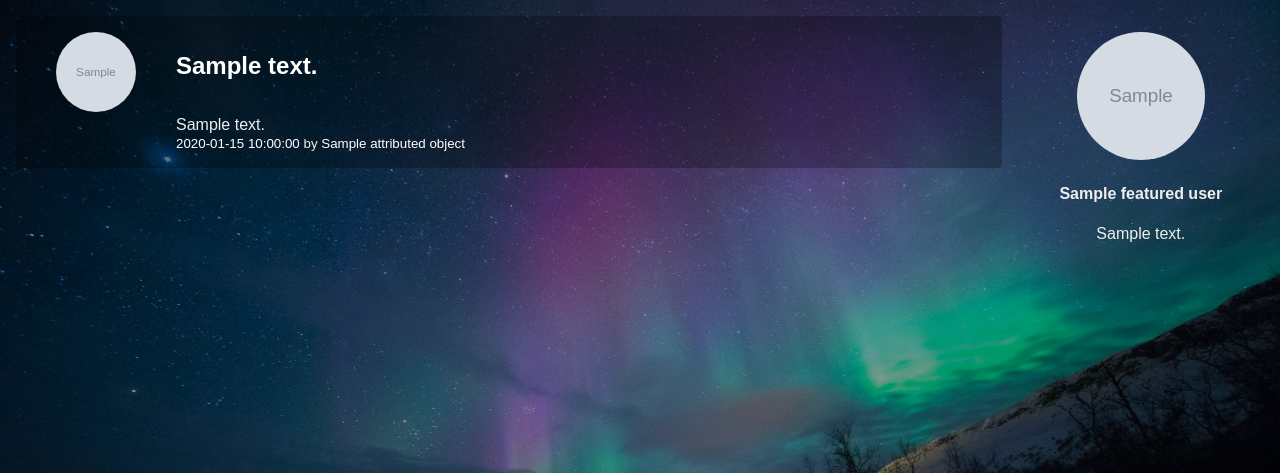
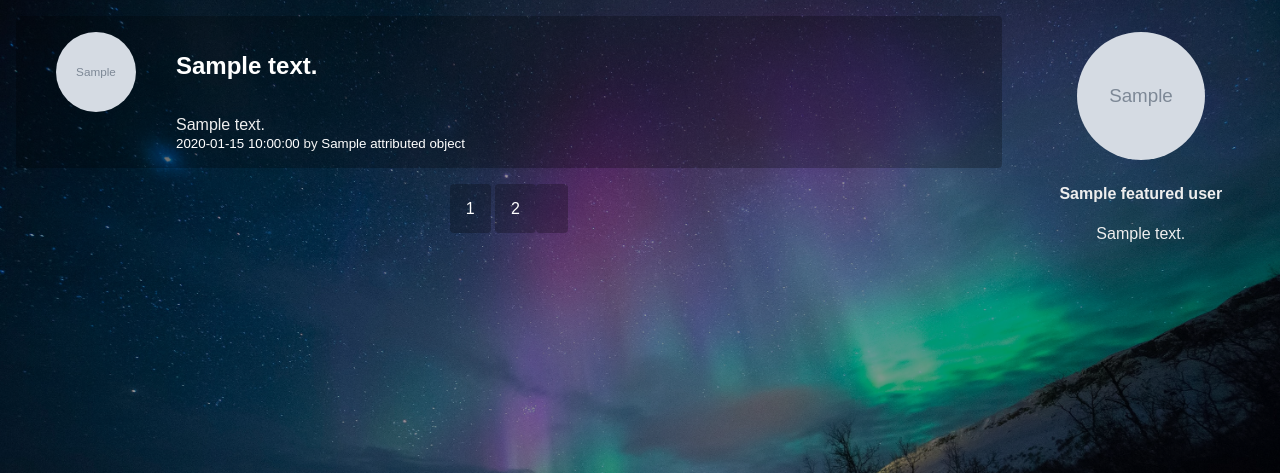
Before and after one commit to kaniini/jejune, a Python web app: template jejune/plugin/web/simple_frontend/templates/index.html in a window 1280 px wide. Shown: the part 96-569 px from the top of the page. Run offline with Jinja, Linux system fonts and the light colour scheme; the template is opened without the code that fills it: most values are stand-ins (such as "Sample title", 1, 10 or a date in 2020); grey boxes marked "Sample" are stand-in pictures.

Commit message:
simple frontend: render pagination links

```diff
--- a/jejune/plugin/web/simple_frontend/templates/index.html
+++ b/jejune/plugin/web/simple_frontend/templates/index.html
@@ -1,9 +1,32 @@
 {% extends "base.html" %}
+
+{% macro render_page_link(page) %}
+  <a href="/page/{{ page }}" class="pagination-link">{{ page }}</a>
+{% endmacro %}
 
 {% from "activity.html" import render_activity %}
 
 {% block container %}
-{% for activity in activities %}
-{{ render_activity(activity) }}
-{% endfor %}
+  {% for activity in activities %}
+    {{ render_activity(activity) }}
+  {% endfor %}
+
+  {# pagination #}
+  <div class="pagination">
+    {{ render_page_link(1) }}
+
+    {% if page > 2 %}
+      {{ render_page_link(page - 1) }}
+    {% endif %}
+
+    {% if page != 1 and page != total_pages %}
+      {{ render_page_link(page) }}
+    {% endif %}
+
+    {% if page + 1 != total_pages %}
+      {{ render_page_link(page + 1) }}
+    {% endif %}
+
+    {{ render_page_link(total_pages) }}
+  </div>
 {% endblock %}
--- a/static/frontend/theme.css
+++ b/static/frontend/theme.css
@@ -142,3 +142,15 @@ aside .author {
 .content > :last-child {
 	margin-bottom: 0;
 }
+
+.pagination {
+	text-align: center;
+	margin-top: 2em;
+	margin-bottom: 1em;
+}
+
+.pagination-link {
+	background: rgba(0, 0, 0, 0.25);
+	padding: 1em;
+	border-radius: 4px;
+}
```
Also changed, not shown: jejune/plugin/web/simple_frontend/routes.py (+10 -1 lines).
